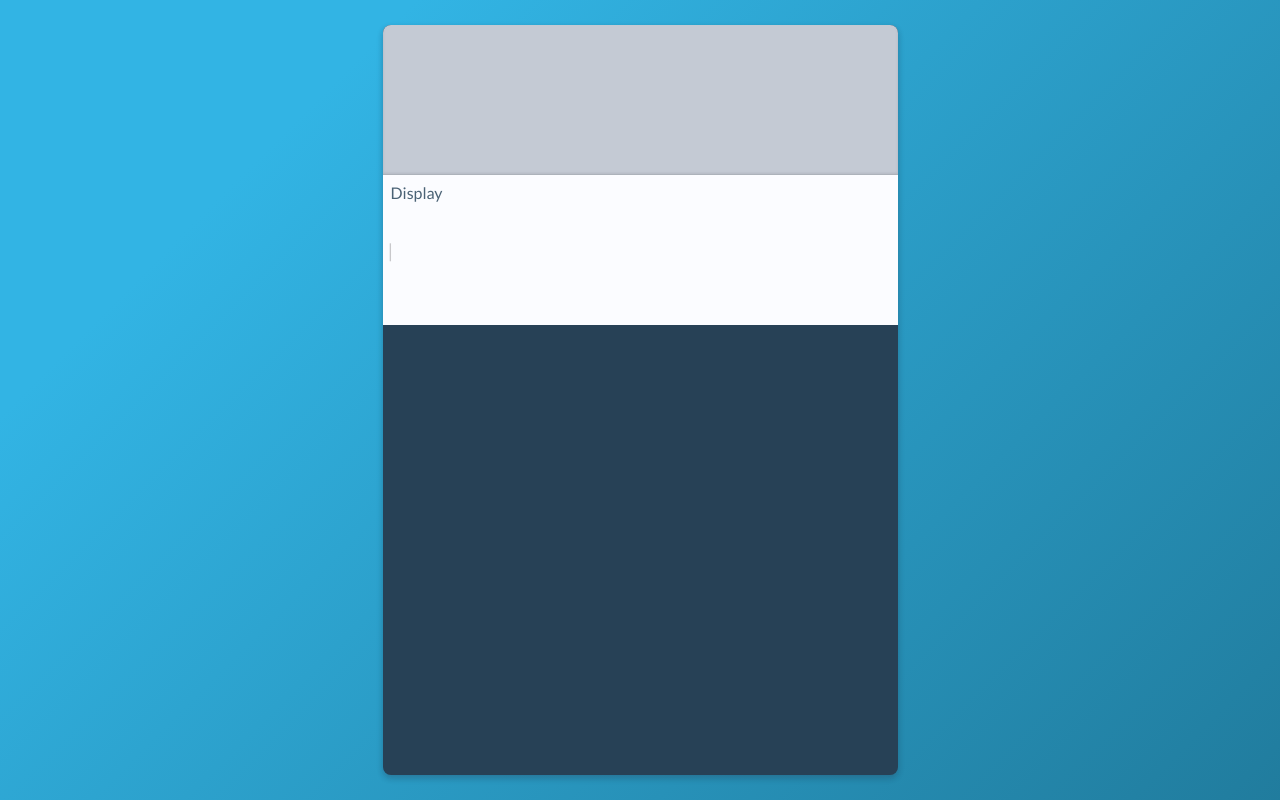
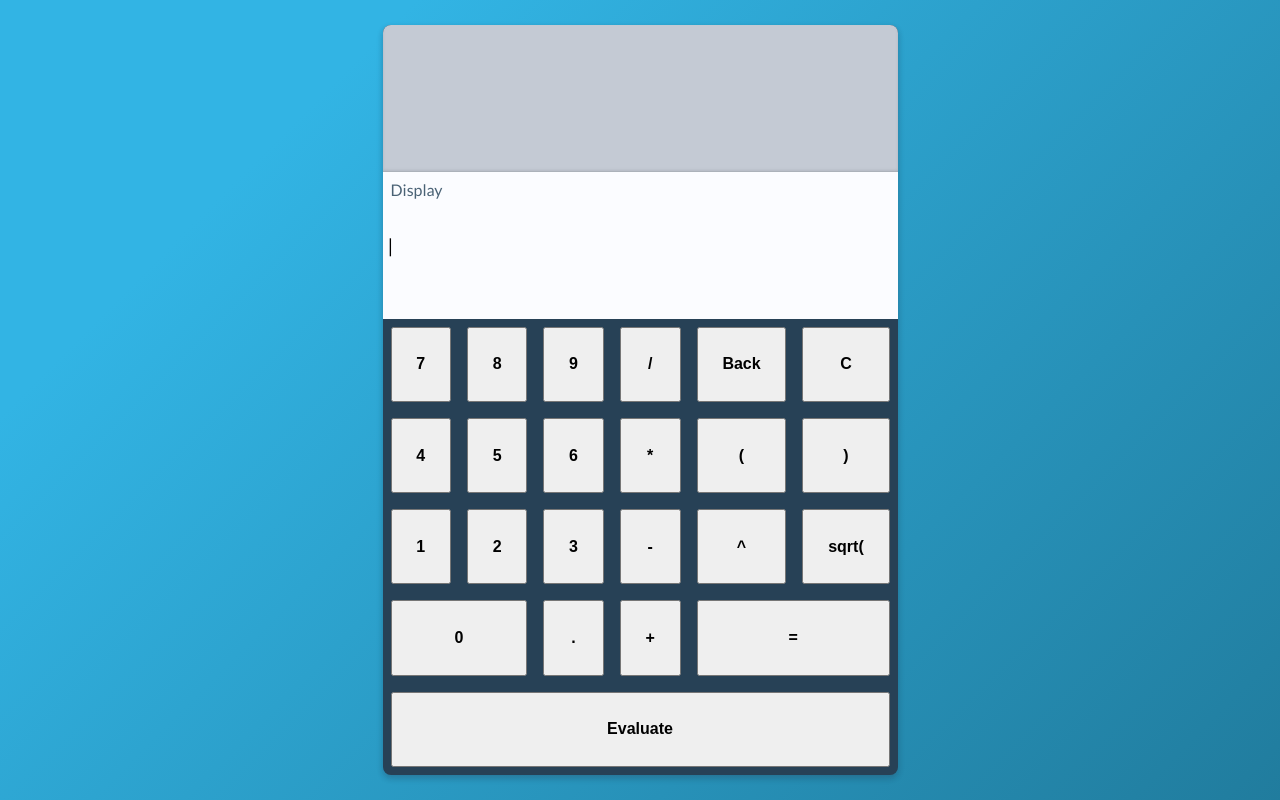
Before and after one commit to JesseSDevaney/javascript-calculator, a React (Create React App) app: page / in a window 1280 px wide. Built offline with nearby package versions, Linux system fonts and the light colour scheme.

Commit message:
Created ButtonContainer with buttons

```diff
--- a/src/App.js
+++ b/src/App.js
@@ -3,6 +3,7 @@ import { evaluate } from 'mathjs';
 import './App.scss';
 import Display from './Display';
 import History from './History';
+import ButtonContainer from './ButtonContainer';
 
 const DEFAULT_CALCULATION = {
   expression: "",
@@ -50,6 +51,7 @@ class App extends React.Component {
     };
 
     this.executeExpression = this.executeExpression.bind(this);
+    this.handleButtonPress = this.handleButtonPress.bind(this);
     this.handleFocusedInput = this.handleFocusedInput.bind(this);
     this.handleUnfocusedInput = this.handleUnfocusedInput.bind(this);
     this.restorePrevious = this.restorePrevious.bind(this);
@@ -90,6 +92,44 @@ class App extends React.Component {
     catch (error) {
       console.error(error);
       this.throwMalformedError();
+    }
+  }
+
+  handleButtonPress(buttonId){
+    const { calculation: { expression, result }, cursorIndex } = this.state;
+    let buttonText = "";
+
+    switch(buttonId){
+      case "back":
+        // TODO: Implement reloading the previous calculation
+        break;
+      case "clear":
+        // TODO: Implement removing only the most recent number or operator in the else portion
+        if (result !== ""){
+          this.updateCursorIndex(0)
+          this.updateExpression("");
+        }
+        break;
+      case "evaluate":
+        if (result === ""){
+          this.executeExpression();
+        } else {
+          const resultStr = result.toString();
+          this.updateCursorIndex(resultStr.length);
+          this.updateExpression(resultStr);
+        }
+        break;
+      case "alt-menu":
+        this.toggleMenu();
+        break;
+      case "menu":
+        this.toggleMenu();
+        break;
+      default:
+        buttonText = document.getElementById(buttonId).textContent;
+        this.updateCursorIndex(cursorIndex + buttonText.length)
+        this.updateExpression(expression + buttonText)
+        break;
     }
   }
 
@@ -187,6 +227,12 @@ class App extends React.Component {
     }
   }
 
+  toggleMenu(){
+    this.setState(prevState => ({
+      altMenuToggled: !prevState.altMenuToggled
+    }));
+  }
+
   throwMalformedError(){
     this.setState(prevState => {
       const oldCalculation = prevState.calculation;
@@ -265,6 +311,12 @@ class App extends React.Component {
           result={result}
         />
 
+        <ButtonContainer
+          altMenuToggled={altMenuToggled}
+          isMobile={isMobile}
+          sendButtonPress={this.handleButtonPress}
+        />
+
       {/* REAL CODE */}
         {/* When screen size greater than ... */}
           {/* <History />
--- /dev/null
+++ b/src/ButtonContainer.js
@@ -0,0 +1,134 @@
+import "./ButtonContainer.scss";
+
+const DESKTOP_BUTTONS = {
+  "zero": "0",
+  "one": "1",
+  "two": "2",
+  "three": "3",
+  "four": "4",
+  "five": "5",
+  "six": "6",
+  "seven": "7",
+  "eight": "8",
+  "nine": "9",
+  "decimal": ".",
+  "add": "+",
+  "subtract": "-",
+  "divide": "/",
+  "multiply": "*",
+  "back": "Back",
+  "clear": "C",
+  "left-parenthesis": "(",
+  "right-parenthesis": ")",
+  "exponential": "^",
+  "sqrt": "sqrt(",
+  "equals": "=",
+  "evaluate": "Evaluate"
+}
+
+const MOBILE_MENU_BUTTONS = {
+    "zero": "0",
+    "one": "1",
+    "two": "2",
+    "three": "3",
+    "four": "4",
+    "five": "5",
+    "six": "6",
+    "seven": "7",
+    "eight": "8",
+    "nine": "9",
+    "decimal": ".",
+    "add": "+",
+    "subtract": "-",
+    "divide": "/",
+    "multiply": "*",
+    "clear": "C",
+    "exponential": "^",
+    "sqrt": "sqrt(",
+    "equals": "=",
+    "evaluate": "Evaluate",
+    "alt-menu": "alt-menu",
+}
+
+const MOBILE_ALT_MENU_BUTTONS = {
+  "evaluate": "Evaluate",
+  "menu": "menu",
+  "left-parenthesis": "(",
+  "right-parenthesis": ")"
+}
+
+
+export function ButtonContainer(props) {
+  const { altMenuToggled, isMobile, sendButtonPress } = props;
+
+  const getButtons = (altMenuToggled, isMobile) => {
+    if(!isMobile){
+      return DESKTOP_BUTTONS;
+    } else if (altMenuToggled) {
+      return MOBILE_ALT_MENU_BUTTONS;
+    } else {
+      return MOBILE_MENU_BUTTONS;
+    }
+  }
+
+  const getButtonGridClass = (altMenuToggled, isMobile) => {
+    if(!isMobile){
+      return 'desktop-grid';
+    } else if (altMenuToggled) {
+      return 'mobile-alt-menu-grid';
+    } else {
+      return 'mobile-menu-grid';
+    }
+  };
+
+  const getContainerHeight = (altMenuToggled, isMobile) => {
+    if(!isMobile){
+      return '60%';
+    } else if (altMenuToggled) {
+      return '40%';
+    } else {
+      return '80%';
+    }
+  };
+
+  const displayButtons = (buttons) => {
+    const buttonKey = Object.keys(buttons);
+
+    return buttonKey.map(key => {
+        if(buttons.hasOwnProperty(key)){
+          const buttonText = buttons[key];
+          const style = {"gridArea": key};
+
+          return (
+            <button
+              className="calculatorButton"
+              id={key}
+              key={key}
+              style={style}
+              onClick={handleButtonPress}>
+                {buttonText}
+              </button>
+          );
+        }
+
+        return null;
+      });
+  };
+
+  const handleButtonPress = (event) => {
+      sendButtonPress(event.target.id);
+  };
+
+  const buttons = getButtons(altMenuToggled, isMobile);
+  const style = {};
+  const gridClass = getButtonGridClass(altMenuToggled, isMobile);
+  style["height"] = getContainerHeight(altMenuToggled, isMobile);
+
+  return (
+    <div className={"button-container " + gridClass} style={style}>
+      {displayButtons(buttons)}
+    </div>
+  );
+}
+
+export default ButtonContainer;
--- /dev/null
+++ b/src/ButtonContainer.scss
@@ -0,0 +1,37 @@
+.button-container {
+  order: 4;
+  display: grid;
+  grid-gap: 1rem;
+  padding: 0.5rem;
+  width: calc(100% - 1rem);
+
+  .calculatorButton {
+    font-size: 1rem;
+    font-weight: 600;
+  }
+}
+
+.desktop-grid {
+  grid-template-areas:
+    "seven eight nine divide back clear"
+    "four five six multiply left-parenthesis right-parenthesis"
+    "one two three subtract exponential sqrt"
+    "zero zero decimal add equals equals"
+    "evaluate evaluate evaluate evaluate evaluate evaluate";
+}
+
+.mobile-menu-grid {
+  grid-template-areas:
+    "clear exponential sqrt divide"
+    "seven eight nine multiply"
+    "four five six subtract"
+    "one two three add"
+    "alt-menu zero decimal equals"
+    "evaluate evaluate evaluate evaluate";
+}
+
+.mobile-alt-menu-grid {
+  grid-template-areas:
+    "menu left-parenthesis right-parenthesis ."
+    "evaluate evaluate evaluate evaluate";
+}
```
